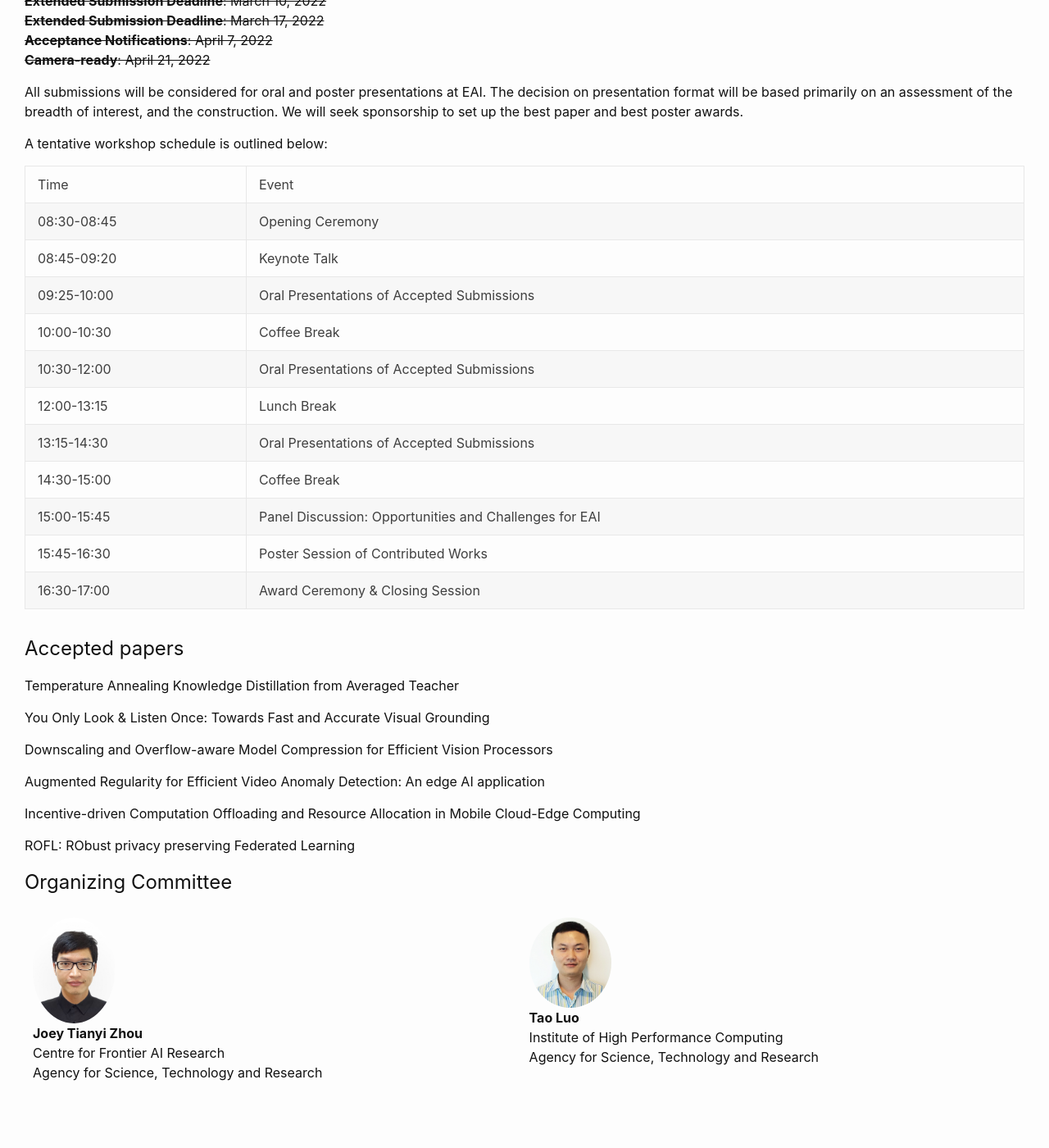
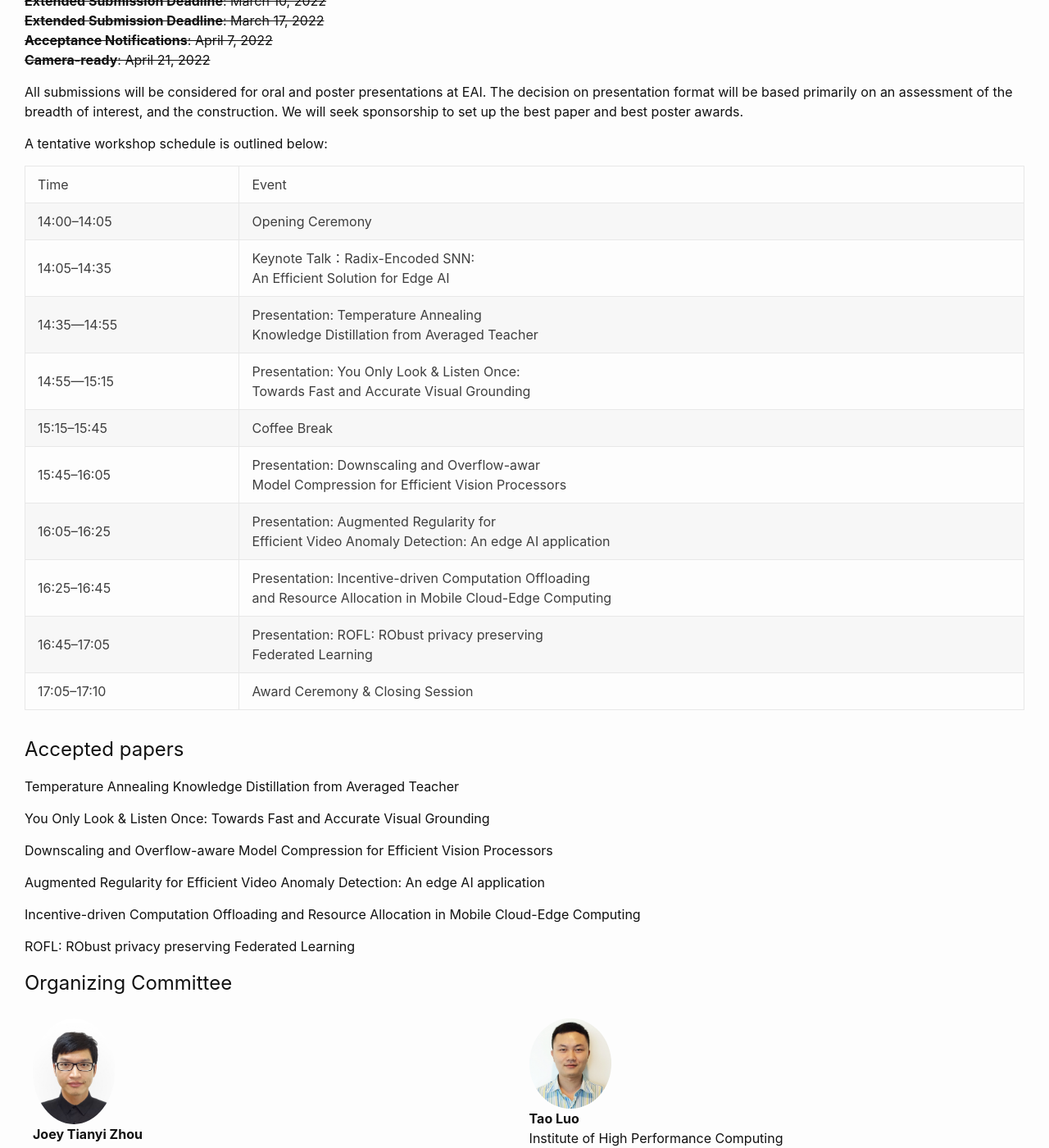
Before and after one commit to EAI-ICDCS/EAI-ICDCS.github.io, a Jekyll site: the page built from index2022.markdown, in a window 1280 px wide and 1400 px high, scrolled down 1355 px. Shown: the whole window at 82% size. Built offline with Jekyll 4.4.1, drawn with Linux system fonts in a browser that asks for light colours.

Commit message:
Update index2022.markdown
Update agenda

```diff
--- a/index2022.markdown
+++ b/index2022.markdown
@@ -57,18 +57,18 @@ All submissions will be considered for oral and poster presentations at EAI. The
 
 A tentative workshop schedule is outlined below:
 
-| Time | Event |
-| 08:30-08:45 | Opening Ceremony |
-| 08:45-09:20 | Keynote Talk |
-| 09:25-10:00 | Oral Presentations of Accepted Submissions |
-| 10:00-10:30 | Coffee Break |
-| 10:30-12:00 | Oral Presentations of Accepted Submissions |
-| 12:00-13:15 | Lunch Break |
-| 13:15-14:30 | Oral Presentations of Accepted Submissions |
-| 14:30-15:00 | Coffee Break |
-| 15:00-15:45 | Panel Discussion: Opportunities and Challenges for EAI |
-| 15:45-16:30 | Poster Session of Contributed Works |
-| 16:30-17:00 | Award Ceremony & Closing Session |
+| Time          |  Event                                                                                                            |
+| 14:00--14:05	|  Opening Ceremony                                                                                                 |
+| 14:05--14:35	|  Keynote Talk：Radix-Encoded SNN:<br />An Efficient Solution for Edge AI                                               |
+| 14:35—14:55	|  Presentation: Temperature Annealing<br />Knowledge Distillation from Averaged Teacher                                 |
+| 14:55—15:15	|  Presentation: You Only Look & Listen Once:<br />Towards Fast and Accurate Visual Grounding                            |
+| 15:15--15:45	|  Coffee Break                                                                                                     |
+| 15:45--16:05	|  Presentation: Downscaling and Overflow-awar<br />Model Compression for Efficient Vision Processors                   |
+| 16:05--16:25	|  Presentation: Augmented Regularity for<br />Efficient Video Anomaly Detection: An edge AI application                 |
+| 16:25--16:45	|  Presentation: Incentive-driven Computation Offloading<br />and Resource Allocation in Mobile Cloud-Edge Computing     |
+| 16:45--17:05	|  Presentation: ROFL: RObust privacy preserving<br />Federated Learning                                                 |
+| 17:05--17:10	|  Award Ceremony & Closing Session                                                                                 |
+
 
 ## Accepted papers
 
```
